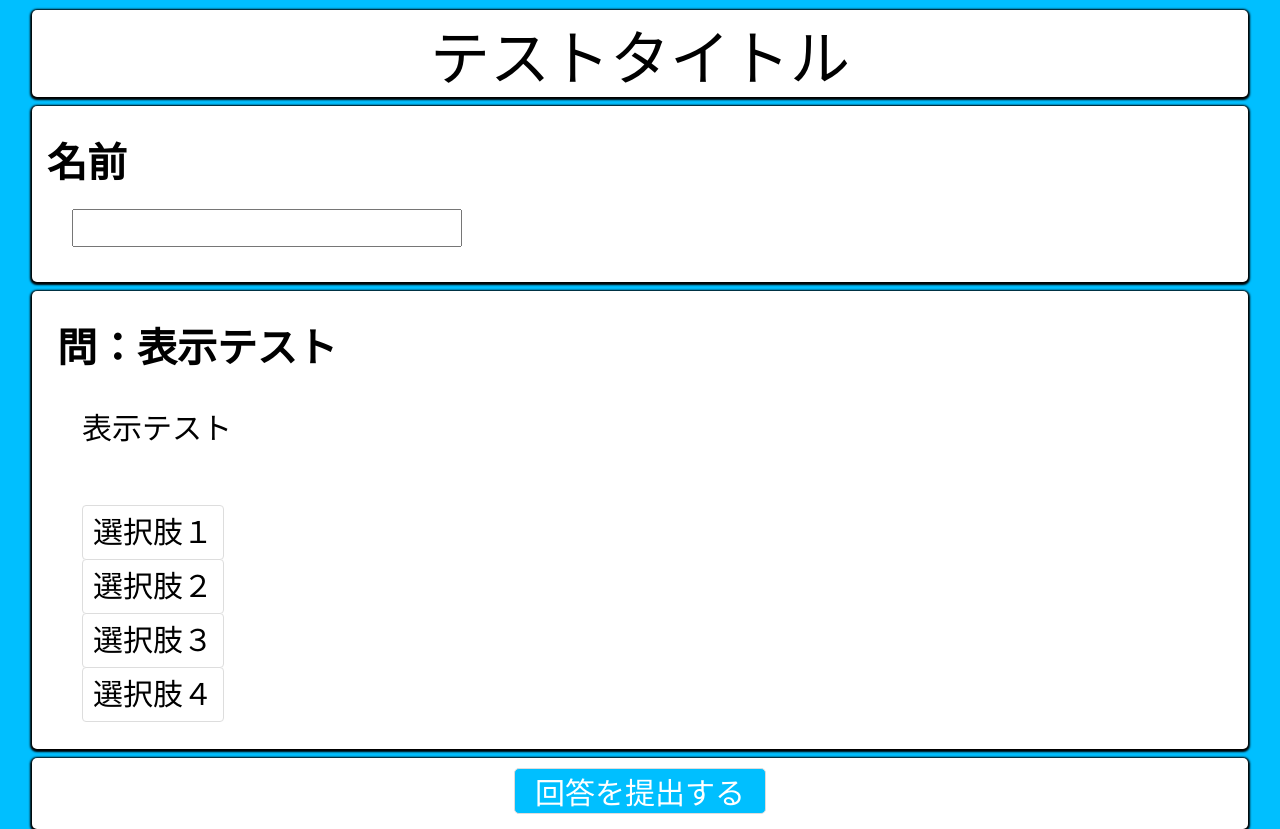
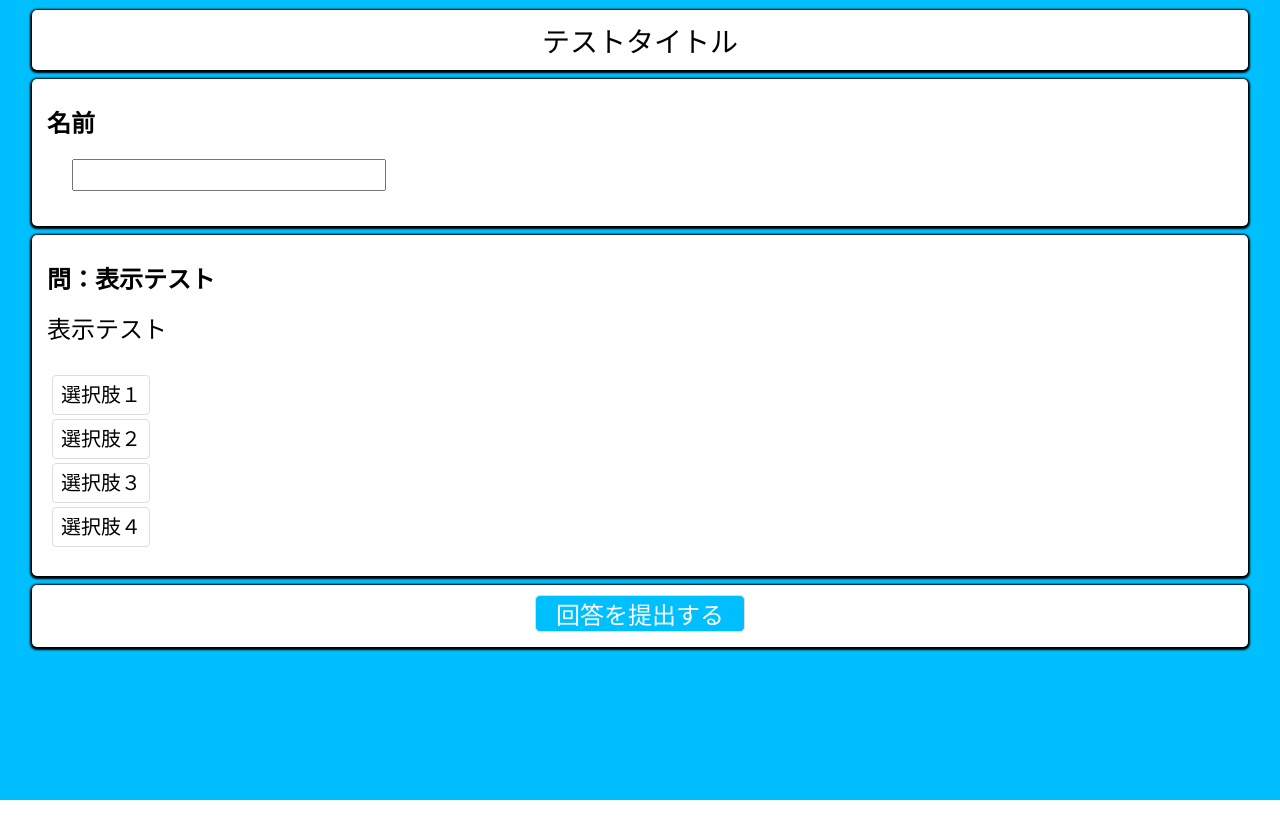
Before and after one commit to TeamB-2025W/sakumonkun, a Django app: template project/app/templates/app/exam/exam.html in a window 1280 px wide. After the commit the page ends 800 px from the top, so only its background shows below. Run offline with Django 4.2, Linux system fonts and the light colour scheme; the template is opened without the code that fills it, so the values that code supplies are empty.

Commit message:
受験画面表示の細かな修正、完了モーダル作成

```diff
--- a/project/app/static/css/exam.css
+++ b/project/app/static/css/exam.css
@@ -14,6 +14,8 @@ body {
     justify-content: center;
     align-items: center;
     flex-direction: column;
+    height: 100%;
+    width: 100%;
 }
 
 .exam_header {
@@ -37,37 +39,38 @@ body {
 }
 
 .exam_title {
-    font-size: 60px;
+    font-size: 28px;
+    margin: 10px 0 10px 0;
 }
 
 .exam_title_text {
     margin-left: 15px;
     margin-top: 15px;
-    font-size: 40px;
+    font-size: 24px;
 }
 
 .exam_text {
-    margin-left: 30px;
+    margin-left: 10px;
 }
 
 .name_input_box {
-    font-size: 30px;
+    font-size: 24px;
     margin: 20px 0 20px 40px;
 }
 
 .question_box {
-    margin: 0 10px 0 10px;
+    margin: 0 10px 0 0;
 }
 
 .question_text_box {
-    margin: 30px 0 0 40px;
-    font-size: 30px;
+    margin: 15px 0 0 15px;
+    font-size: 24px;
 }
 
 .question_choices_box {
     display: grid;
     gap: 10px;
-    margin: 60px 0 20px 40px;
+    margin: 30px 0 20px 20px;
 }
 
 .choices input[type=radio] {
@@ -80,8 +83,8 @@ body {
     background-color: #ffffff;
     border: 1px solid #ddd;
     border-radius: 4px;
-    padding: 10px;
-    font-size: 30px;
+    padding: 8px;
+    font-size: 20px;
     transition: .5s;
 }
 
@@ -97,9 +100,64 @@ body {
 .exam_finish_button {
     background-color: #00BFFF;
     color: white;
-    font-size: 30px;
+    font-size: 24px;
     border: 1px solid #ddd;
     border-radius: 5px;
     cursor: pointer;
     padding: 0 20px 0 20px;
 }
+
+
+/* モーダル部分 */
+
+.submit_modal {
+    display: none;
+    position: absolute;
+    left: 0;
+    top: 0;
+    width: 100%;
+    height: 100%;
+    overflow: auto;
+    background-color: rgba(0, 0, 0, 0.4);
+    align-items: center;
+    justify-content: center;
+}
+
+.modal_content {
+    position: fixed;
+    left: 50%;
+    top: 50%;
+    transform: translate(-50%, -50%);
+    z-index: 1;
+    background-color: #fefefe;
+    padding: 20px;
+    border-radius: 8px;
+    max-width: 500px;
+    width: 100%;
+    text-align: center;
+    font-size: 24px;
+}
+
+.submit_buttons {
+    display: flex;
+    justify-content: space-around;
+    margin-top: 20px;
+}
+
+.submit_buttons button {
+    padding: 10px 20px;
+    border: none;
+    border-radius: 4px;
+    cursor: pointer;
+    font-size: 15px;
+}
+
+.confirm_submit {
+    background-color: #00BFFF;
+    color: white;
+}
+
+.cancel_submit {
+    background-color: #6c757d;
+    color: white;
+}
--- /dev/null
+++ b/project/app/static/js/exam.js
@@ -0,0 +1,26 @@
+"use strict";
+
+const examForm = document.getElementById('examForm');
+const submitModal = document.getElementById('submitModal');
+const confirmButton = document.getElementById('confirmButton');
+const cancelButton = document.getElementById('cancelButton');
+
+examForm.addEventListener('submit', function(e) {
+    e.preventDefault();
+    submitModal.style.display = 'block';
+});
+
+cancelButton.onclick = function() {
+    submitModal.style.display = 'none';
+}
+
+confirmButton.onclick = function() {
+    alert('回答が送信されました。');
+    submitModal.style.display = 'none';
+}
+
+window.onclick = function(event) {
+    if (event.target == submitModal) {
+        submitModal.style.display = 'none';
+    }
+}
--- a/project/app/templates/app/exam/exam.html
+++ b/project/app/templates/app/exam/exam.html
@@ -17,7 +17,7 @@
                     <p class="exam_title">テストタイトル</p>
                 </div>
             </header>
-            <form>
+            <form method="post" id="examForm" action=" url 'app:post_exam' model.id %}"> <!-- ここ未完成 -->
                 <div class="exam_container">
                     <div class="name_box">
                         <h2 class="name_title exam_title_text">名前</h2>
@@ -80,11 +80,24 @@
                     </div>
                 </div>
                 <!-- ここまで表示テスト -->
-                <div class="exam_container finish_button_box">
-                    <button class="exam_finish_button">回答を提出する
-                    </button>
+                <div id="submitAnswerButton" class="exam_container finish_button_box">
+                    <button type="submit" class="exam_finish_button">回答を提出する</button>
                 </div>
             </form>
         </div>
+
+        <!-- モーダル -->
+        <div id="submitModal" class="submit_modal">
+            <div class="modal_content">
+                <h2>確認</h2>
+                <p>回答を完了してよろしいですか？</p>
+                <div class="submit_modal_buttons">
+                  <button id="confirmButton" class="confirm_submit">回答を投稿</button>
+                  <button id="cancelButton" class="cancel_submit">キャンセル</button>
+                </div>
+            </div>
+        </div>
+
+        <script src="{% static 'js/exam.js' %}"></script>
     </body>
 </html>
```
